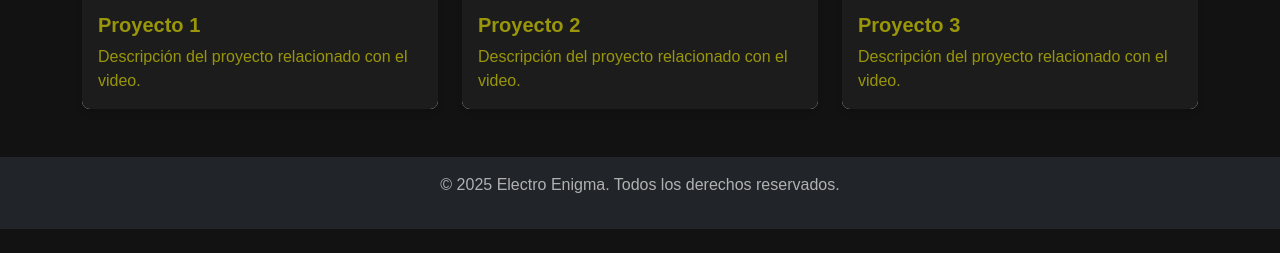
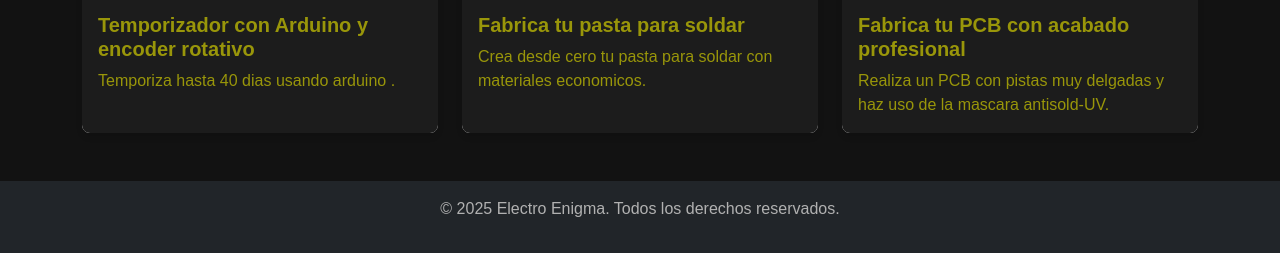
Before and after one commit to ElectroEnigmaOficial/ElectroEnigmaOficial.github.io, a plain HTML site: page proyectos.html in a window 1280 px wide. Shown: the part 680-933 px from the top of the page. Before the commit the page ends 909 px from the top, so only its background shows below. Drawn offline with nearby package versions, Linux system fonts and the light colour scheme.

Commit message:
Add files via upload

```diff
--- a/proyectos.html
+++ b/proyectos.html
@@ -52,8 +52,8 @@
                 <div class="card h-100">
                     <iframe width="560" height="315" src="https://www.youtube.com/embed/yWwCk-3WTZQ?si=8ysbUSiwYrnhoihf" title="YouTube video player" frameborder="0" allow="accelerometer; autoplay; clipboard-write; encrypted-media; gyroscope; picture-in-picture; web-share" referrerpolicy="strict-origin-when-cross-origin" allowfullscreen></iframe>
                     <div class="card-body">
-                        <h5 class="card-title">Proyecto 1</h5>
-                        <p class="card-text">Descripción del proyecto relacionado con el video.</p>
+                        <h5 class="card-title">Temporizador con Arduino y encoder rotativo</h5>
+                        <p class="card-text">Temporiza hasta 40 dias usando arduino .</p>
                     </div>
                 </div>
             </div>
@@ -61,8 +61,8 @@
                 <div class="card h-100">
                     <iframe width="560" height="315" src="https://www.youtube.com/embed/0Kdkfk_Is8k?si=fWrIScamIskEEPBD&amp;start=9" title="YouTube video player" frameborder="0" allow="accelerometer; autoplay; clipboard-write; encrypted-media; gyroscope; picture-in-picture; web-share" referrerpolicy="strict-origin-when-cross-origin" allowfullscreen></iframe>
                     <div class="card-body">
-                        <h5 class="card-title">Proyecto 2</h5>
-                        <p class="card-text">Descripción del proyecto relacionado con el video.</p>
+                        <h5 class="card-title">Fabrica tu pasta para soldar</h5>
+                        <p class="card-text">Crea desde cero tu pasta para soldar con materiales economicos.</p>
                     </div>
                 </div>
             </div>
@@ -70,8 +70,8 @@
                 <div class="card h-100">
                     <iframe width="560" height="315" src="https://www.youtube.com/embed/ylixV_ljL3Q?si=zka-BrVwsEg9zF70" title="YouTube video player" frameborder="0" allow="accelerometer; autoplay; clipboard-write; encrypted-media; gyroscope; picture-in-picture; web-share" referrerpolicy="strict-origin-when-cross-origin" allowfullscreen></iframe>
                     <div class="card-body">
-                        <h5 class="card-title">Proyecto 3</h5>
-                        <p class="card-text">Descripción del proyecto relacionado con el video.</p>
+                        <h5 class="card-title">Fabrica tu PCB con acabado profesional</h5>
+                        <p class="card-text">Realiza un PCB con pistas muy delgadas y haz uso de la mascara antisold-UV.</p>
                     </div>
                 </div>
             </div>
```
Also changed, not shown: galeria.html (+2 -2 lines), servicios.html (+1 -1 lines).
